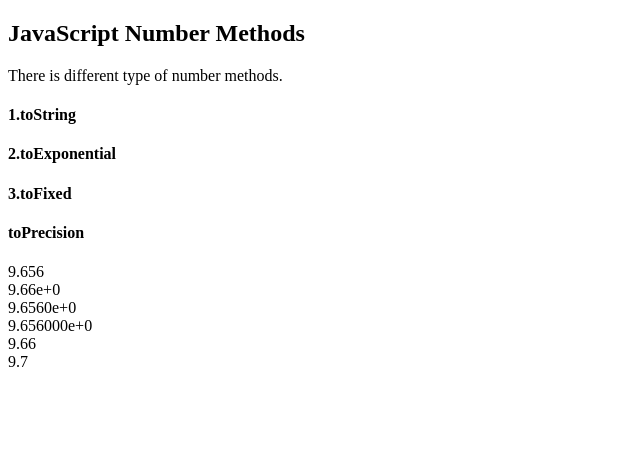
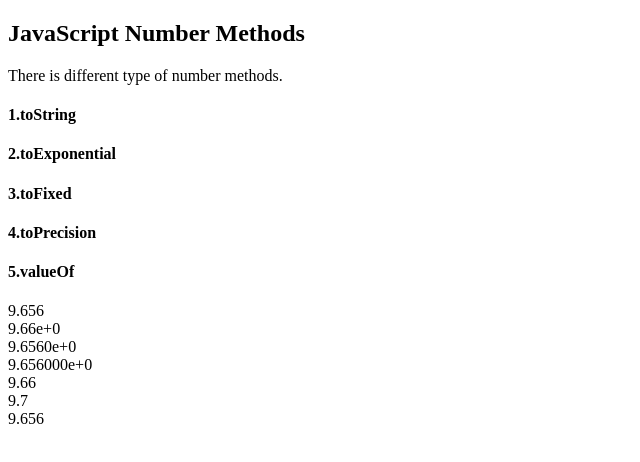
Before and after one commit to hiravesonali/JavaScript-learning, a plain HTML site: page 06.number_methods.html in a window 1280 px wide. Shown: the whole page, without its empty margins (0-640 px from the left). Drawn offline with Linux system fonts and the light colour scheme.

Commit message:
number values add new method

```diff
--- a/06.number_methods.html
+++ b/06.number_methods.html
@@ -9,7 +9,8 @@
     <h4>1.toString</h4>
     <h4>2.toExponential</h4>
     <h4>3.toFixed</h4>
-    <h4>toPrecision</h4>
+    <h4>4.toPrecision</h4>
+    <h4>5.valueOf</h4>
 
     <p id="demo"></p>
 
@@ -21,5 +22,6 @@
             x.toExponential(4) + '<br>' +
             x.toExponential(6) + '<br>' +
             x.toFixed(2) + '<br>' +
-            x.toPrecision(2) + '<br>'
+            x.toPrecision(2) + '<br>' +
+            x.valueOf(2)
     </script>
```
